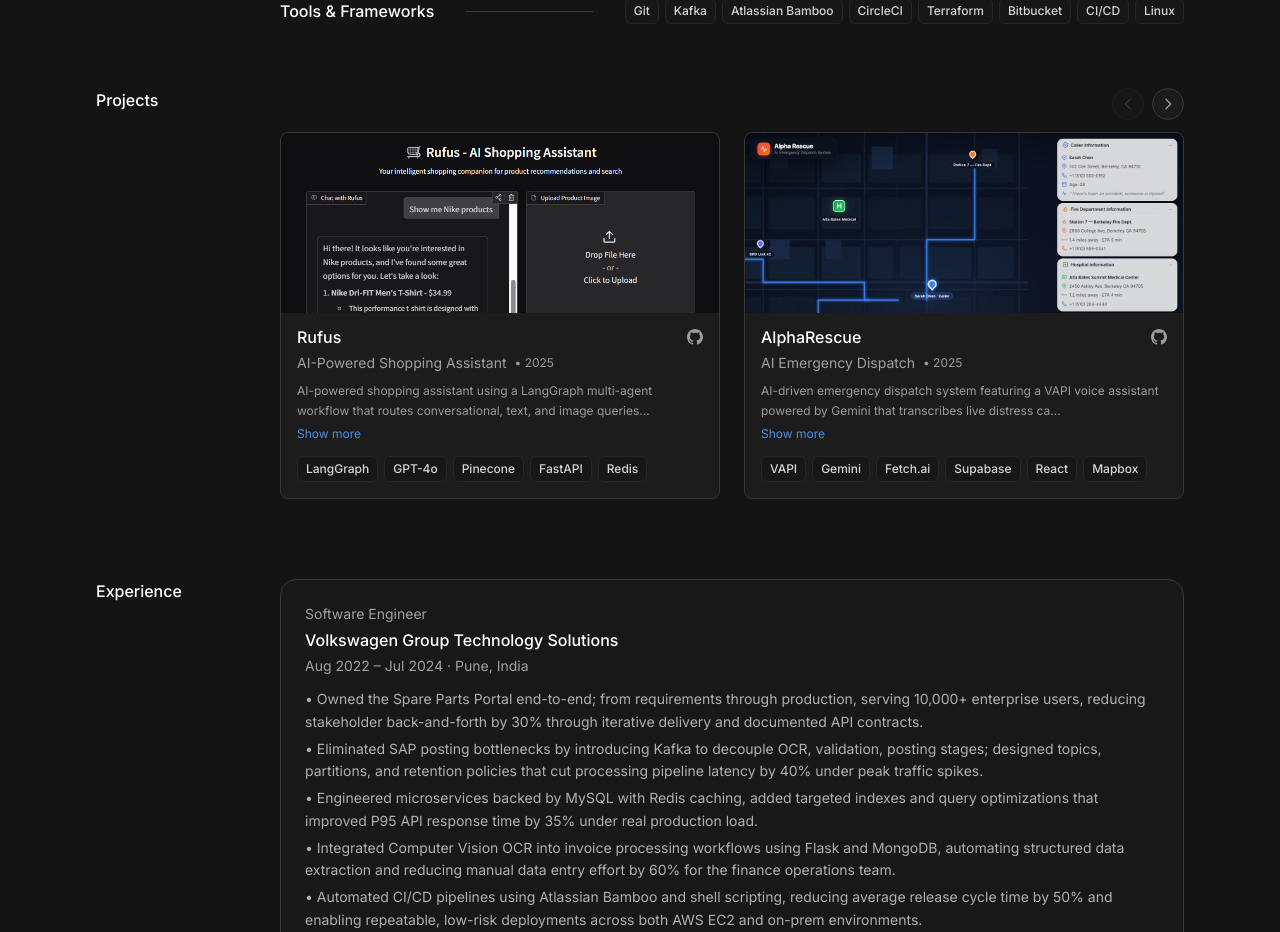
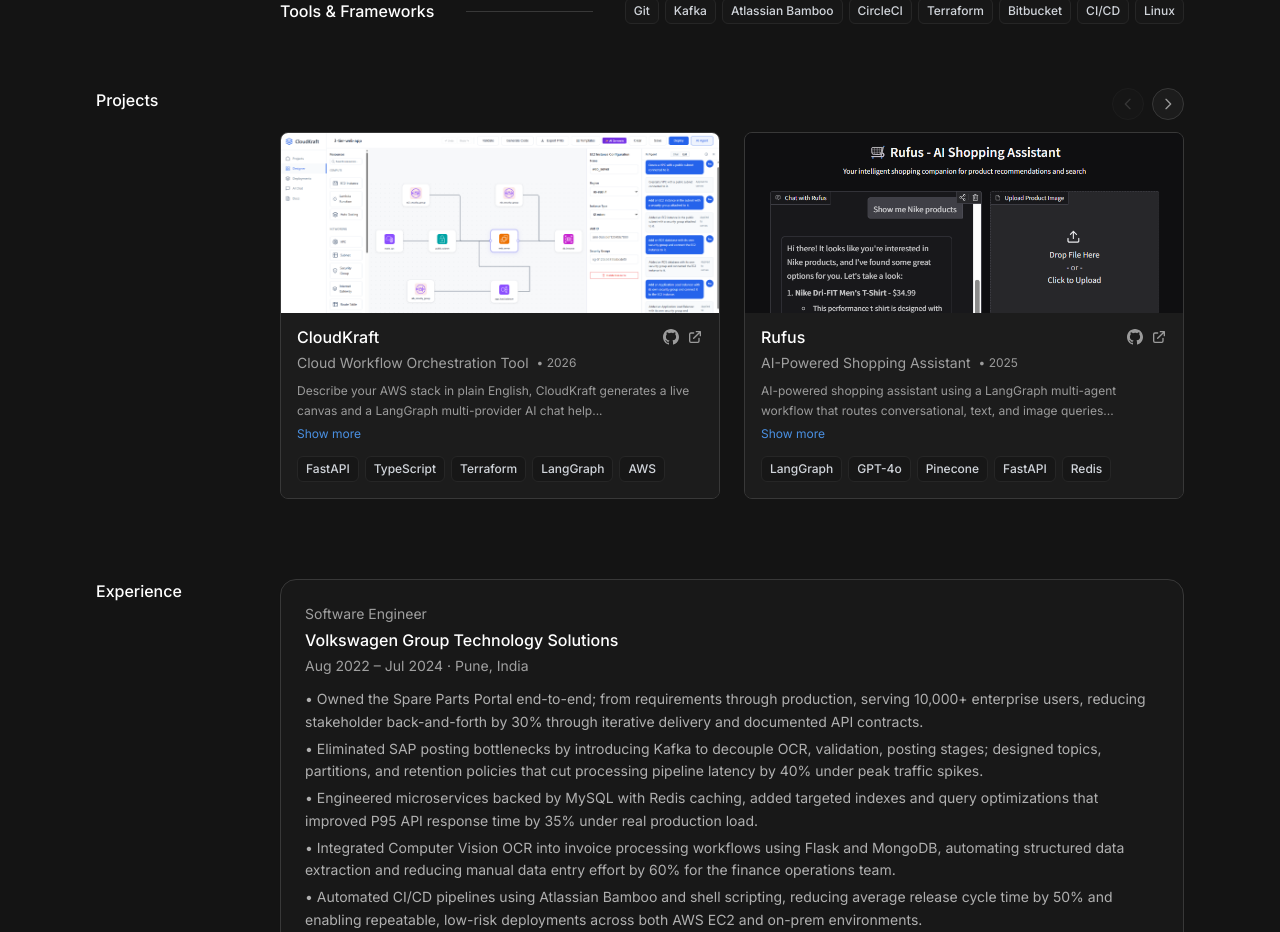
Before and after one commit to Preetam3620/portfolio-website, a Next.js app: page / in a window 1280 px wide. Shown: the part 892-1824 px from the top of the page. Built offline with nearby package versions, Linux system fonts and the light colour scheme.

Commit message:
Add CloudKraft project to portfolio

```diff
--- a/src/components/Projects.tsx
+++ b/src/components/Projects.tsx
@@ -6,6 +6,17 @@
 
 const projects = [
   {
+    title: "CloudKraft",
+    subtitle: "Cloud Workflow Orchestration Tool",
+    year: "2026",
+    description:
+      "Describe your AWS stack in plain English, CloudKraft generates a live canvas and a LangGraph multi-provider AI chat helps you iterate on it. Drag, connect, and deploy real infrastructure. Deployments run actual terraform apply in isolated workspaces with live log streaming",
+    tags: ["FastAPI", "TypeScript", "Terraform", "LangGraph", "AWS"],
+    github: "https://github.com/Preetam3620/CloudKraftBE",
+    liveUrl: "https://cloud-kraft-fe.vercel.app/",
+    image: "/CloudKraft.png",
+  },
+  {
     title: "Rufus",
     subtitle: "AI-Powered Shopping Assistant",
     year: "2025",
@@ -13,7 +24,7 @@
       "AI-powered shopping assistant using a LangGraph multi-agent workflow that routes conversational, text, and image queries through GPT-4o, improving recommendation relevance by 40%. Features a Pinecone semantic retrieval pipeline with multi-stage re-ranking and a stateful FastAPI backend with Redis session persistence delivering under 800ms P95 latency.",
     tags: ["LangGraph", "GPT-4o", "Pinecone", "FastAPI", "Redis"],
     github: "https://github.com/Preetam3620/AI-Shopping-Assistant.git",
-    liveUrl: null,
+    liveUrl: "https://huggingface.co/spaces/Preetam-3620/rufus-space",
     image: "/Rufus.png",
   },
   {
@@ -68,7 +79,7 @@
       "Enterprise OCR-based invoice processing system built at Volkswagen. Supports 1000+ users with automated deployment pipelines and Microsoft Computer Vision integration.",
     tags: ["Angular", "Node.js", "Flask", "MongoDB"],
     github: null,
-    liveUrl: null,
+    liveUrl: "https://invoice.vwits.net/VWITS/#/",
     image: "/IRIS.png",
   },
 ];
```
Also changed, not shown: public/CloudKraft.png (added).
